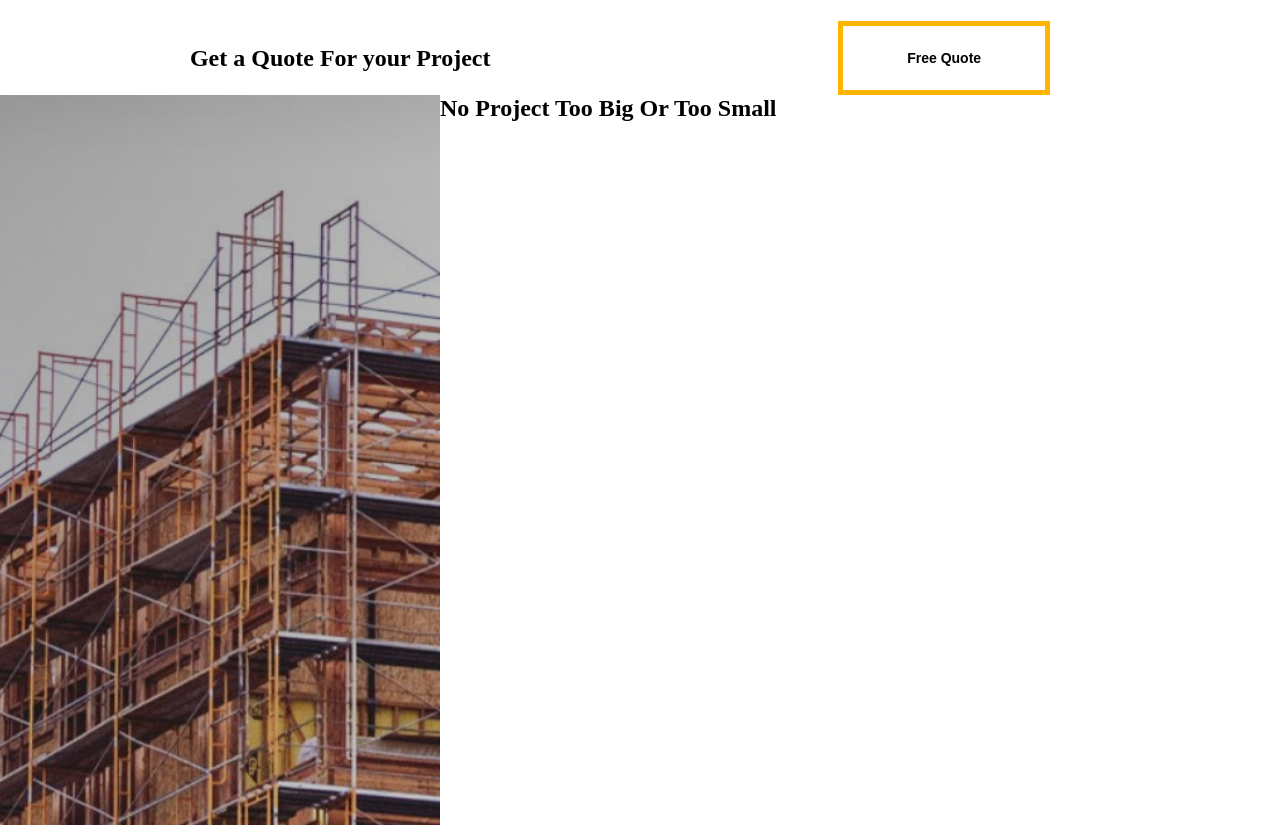
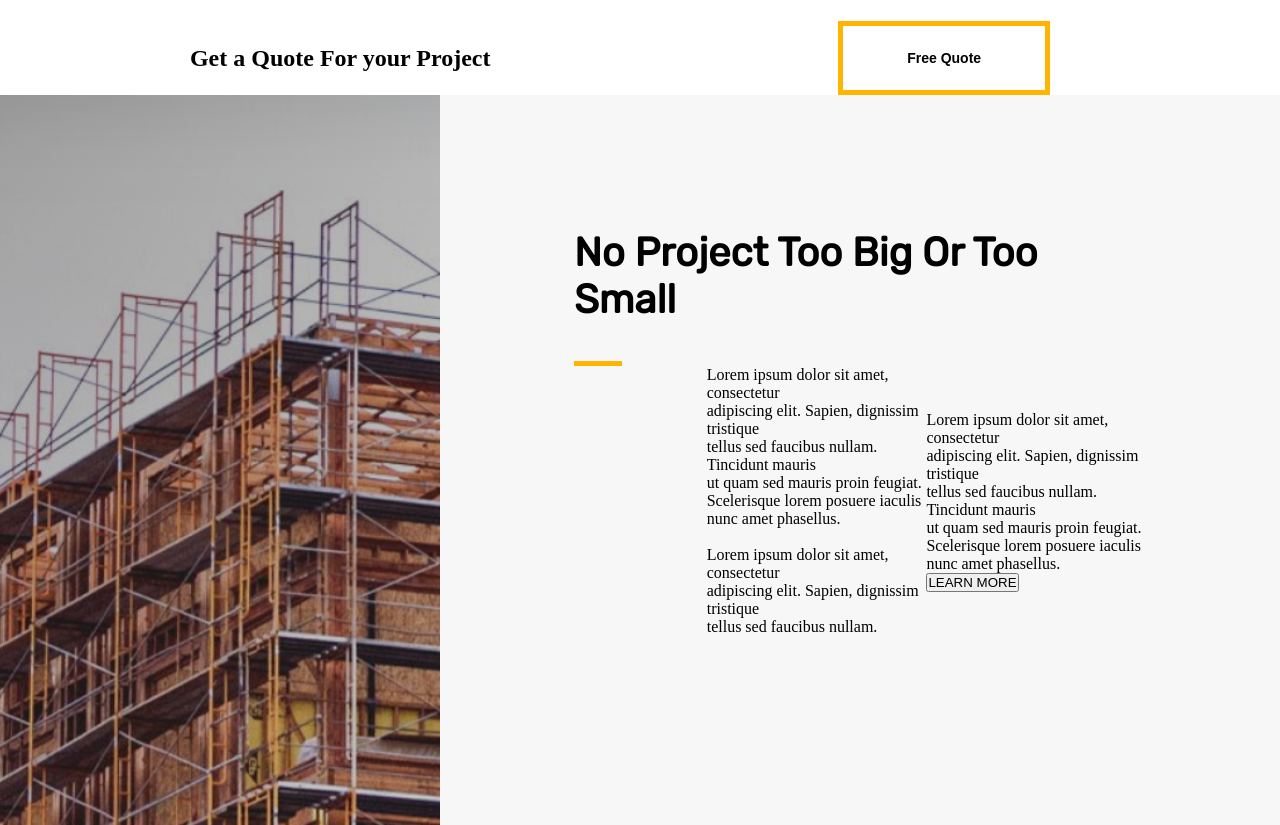
Before and after one commit to zeelawal04/Project2, a plain HTML site: page index.html in a window 1280 px wide. Shown: the part 612-1437 px from the top of the page. Drawn offline with nearby package versions, Linux system fonts and the light colour scheme.

Commit message:
feat:construction landing page

```diff
--- a/index.html
+++ b/index.html
@@ -85,11 +85,36 @@
 </article>
 
 <section class="sec-2">
-    <div class="sec-2-a"></div>
+    <div class="sec-2-a">
+    </div>
 
     <div class="sec-2-b">
-      <h1>No Project Too Big Or Too Small</h1>
+      <h1 class="project">No Project Too Big Or Too Small </h1>
+      <p class="border"></p>
+
+      <div class="word-wrapper">
+
+        <div class="word1">
+          <p>Lorem ipsum dolor sit amet, consectetur<br> adipiscing elit. Sapien, dignissim tristique<br> tellus sed faucibus nullam. Tincidunt mauris<br> ut quam sed mauris proin feugiat.<br> Scelerisque lorem posuere iaculis nunc amet phasellus.</p>
+          <br>
+         <p>
+          Lorem ipsum dolor sit amet, consectetur<br> adipiscing elit. Sapien, dignissim tristique<br> tellus sed faucibus nullam.
+          </p>
+        </div>
+
+        <div class="word2">
+          <p>Lorem ipsum dolor sit amet, consectetur<br> adipiscing elit. Sapien, dignissim tristique<br> tellus sed faucibus nullam. Tincidunt mauris<br> ut quam sed mauris proin feugiat.<br> Scelerisque lorem posuere iaculis nunc amet phasellus.
+          </p>
+          <button>LEARN MORE</button>
+        </div>
+
+
+
+      </div>
     </div>
+
+
+
 </section>
   </body>
 </html>
--- a/styles.css
+++ b/styles.css
@@ -152,12 +152,39 @@ nav {
 .sec-2 {
   display: grid;
   grid-template-columns: 27.5rem 1fr;
-
   height: 45.6rem;
   width: 100%;
+  background: #f7f7f7;
 }
+
 .sec-2-a {
   background-image: url("/img/Brown\ Building.png");
   background-size: cover;
   height: 45.6rem;
 }
+
+.sec-2-b {
+  margin: 8.37rem;
+}
+
+.project {
+  font-family: Rubik;
+  font-size: 40px;
+  font-weight: 700;
+  margin-bottom: 2.4rem;
+}
+
+.border {
+  width: 3rem;
+  border-bottom: 5px solid #ffb400;
+}
+
+.word-wrapper {
+  display: flex;
+  align-items: center;
+  justify-content: space-between;
+}
+
+.word1 {
+  margin-left: /*4.75rem 5rem 0*/ 8.3rem;
+}
```
